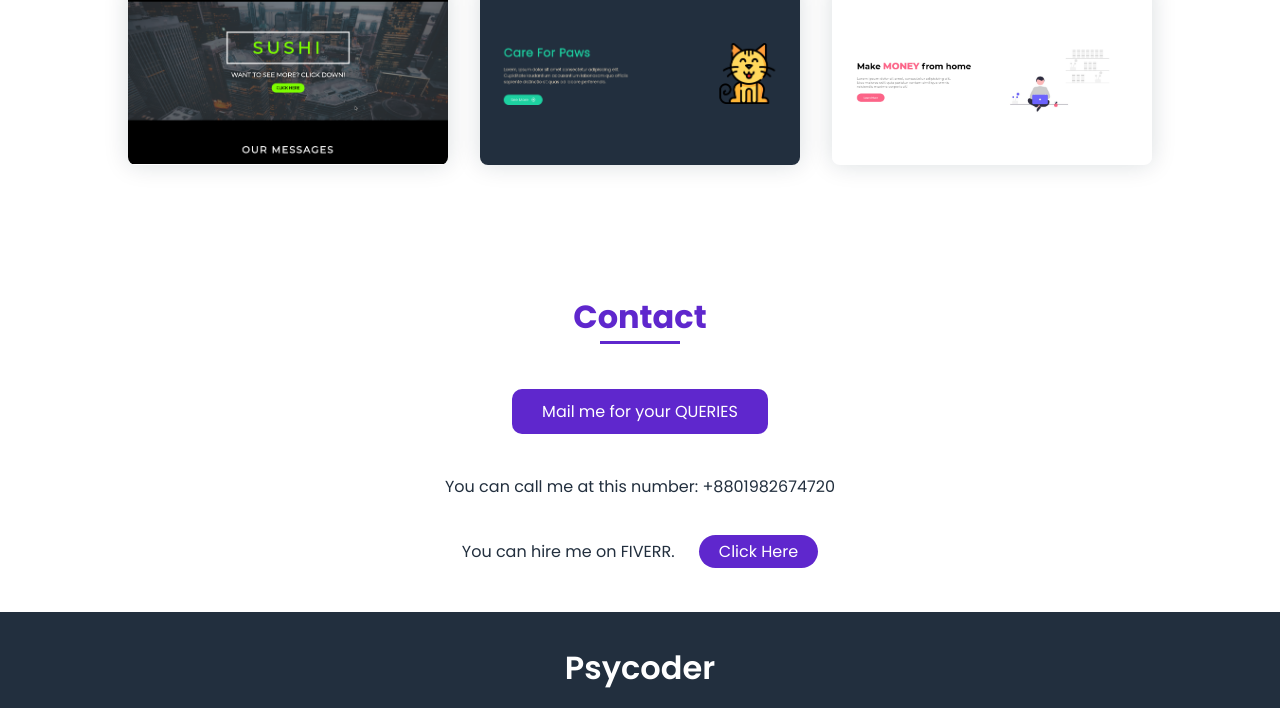
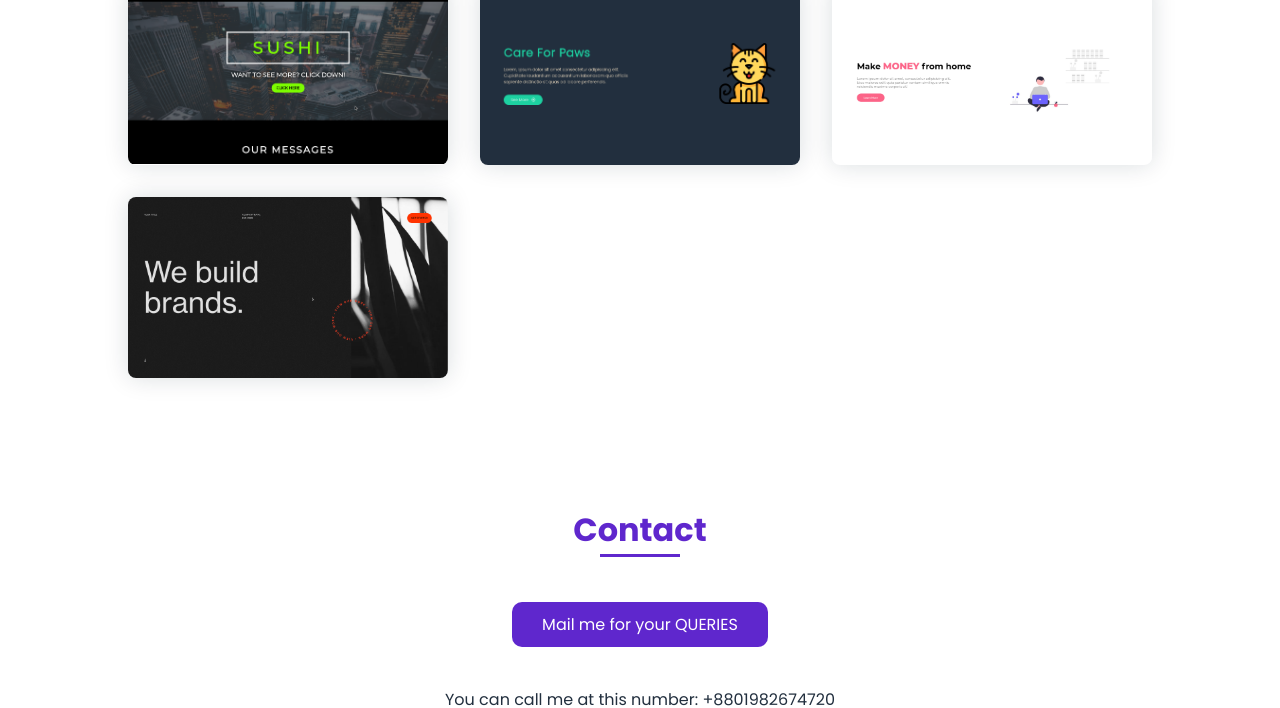
Before and after one commit to ahadnur/animated-port, a plain HTML site: page index.html in a window 1280 px wide. Shown: the part 2818-3526 px from the top of the page. Drawn offline with nearby package versions, Linux system fonts and the light colour scheme.

Commit message:
10th picture added

```diff
--- a/index.html
+++ b/index.html
@@ -194,6 +194,9 @@
                 <div class="work__img">
                     <img src="./assets/9.png" alt="">
                 </div>
+                <div class="work__img">
+                    <img src="./assets/10.png" alt="">
+                </div>
             </div>
         </section>
 
```
Also changed, not shown: assets/10.png (added).
